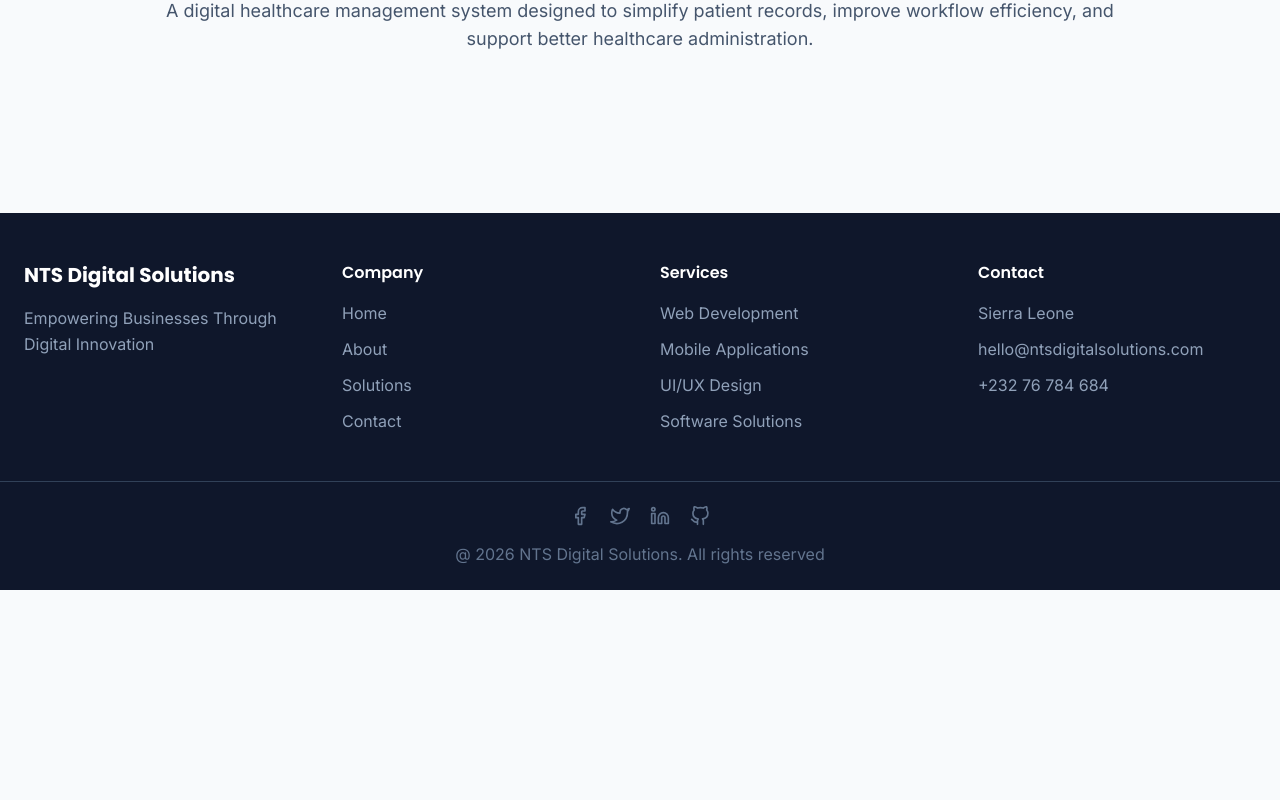
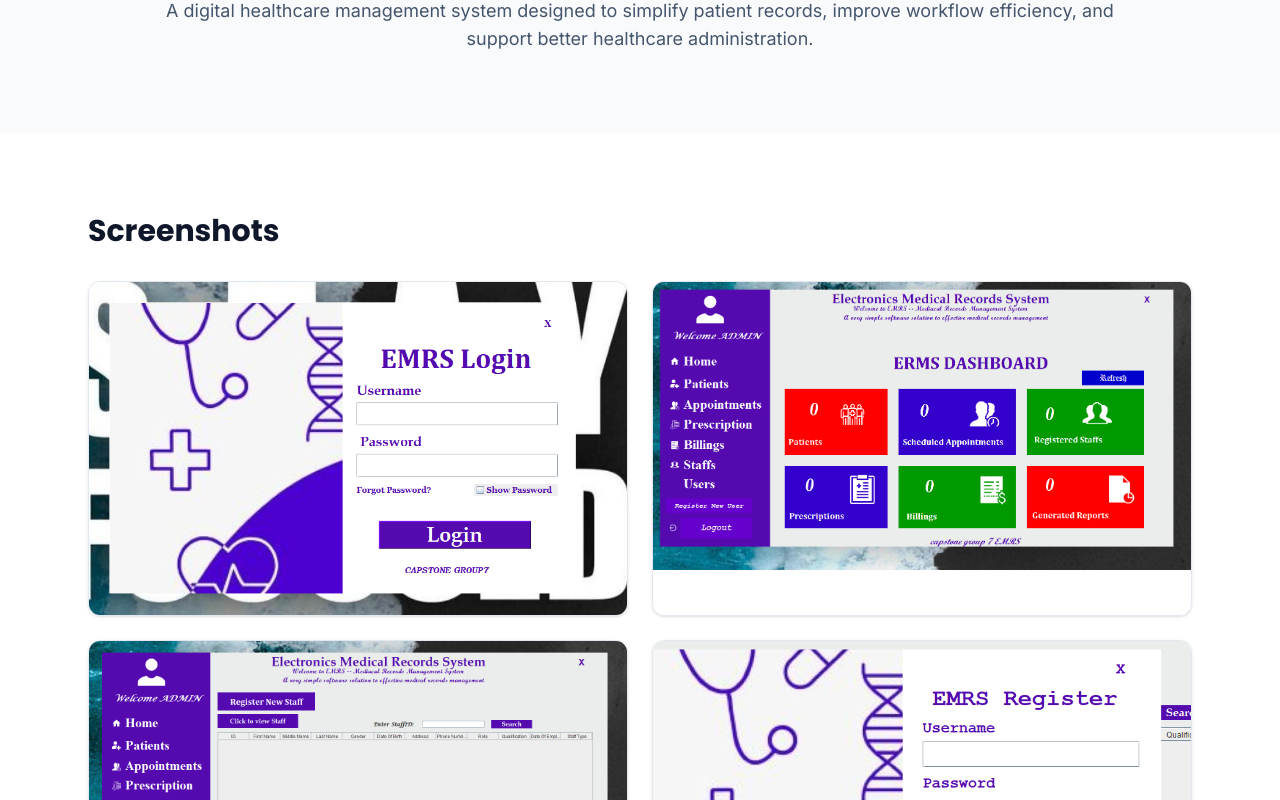
Before and after one commit to SANTS2006/NTSDigitalSolutions, a React (Vite) app: page /solutions/hospital-records in a window 1280 px wide. Shown: the part 340-1140 px from the top of the page. Before the commit the page ends 930 px from the top, so only its background shows below. Built offline with nearby package versions, Linux system fonts and the light colour scheme.

Commit message:
Add solution screenshot galleries

```diff
--- /dev/null
+++ b/src/components/ui/SolutionGallery.jsx
@@ -0,0 +1,80 @@
+import { motion } from "framer-motion";
+
+
+function SolutionGallery({
+    images
+}) {
+
+
+    return (
+
+        <div className="
+        grid
+        md:grid-cols-2
+        gap-6
+        ">
+
+            {
+                images.map((image, index) => (
+
+                    <motion.div
+
+                        key={index}
+
+                        initial={{
+                            opacity: 0,
+                            y: 20
+                        }}
+
+                        whileInView={{
+                            opacity: 1,
+                            y: 0
+                        }}
+
+                        viewport={{
+                            once: true
+                        }}
+
+                        transition={{
+                            duration: 0.5,
+                            delay: index * 0.1
+                        }}
+
+                        className="
+                        rounded-xl
+                        overflow-hidden
+                        border
+                        border-slate-200
+                        shadow-sm
+                        "
+
+                    >
+
+                        <img
+
+                            src={image}
+
+                            alt="Solution screenshot"
+
+                            className="
+                            w-full
+                            h-auto
+                            object-cover
+                            "
+
+                        />
+
+
+                    </motion.div>
+
+                ))
+            }
+
+        </div>
+
+    );
+
+}
+
+
+export default SolutionGallery;
--- a/src/pages/SolutionDetails.jsx
+++ b/src/pages/SolutionDetails.jsx
@@ -1,6 +1,7 @@
 import { useParams } from "react-router-dom";
 
 import solutions from "../data/solutions";
+import SolutionGallery from "../components/ui/SolutionGallery";
 
 
 function SolutionDetails() {
@@ -97,6 +98,40 @@ function SolutionDetails() {
 
             </section>
 
+            <section className="
+py-20
+bg-white
+">
+
+                <div className="
+max-w-6xl
+mx-auto
+px-6
+">
+
+                    <h2 className="
+text-3xl
+font-bold
+text-slate-900
+mb-8
+">
+
+                        Screenshots
+
+                    </h2>
+
+
+                    <SolutionGallery
+
+                        images={solution.images}
+
+                    />
+
+
+                </div>
+
+            </section>
+
 
         </>
 
```
